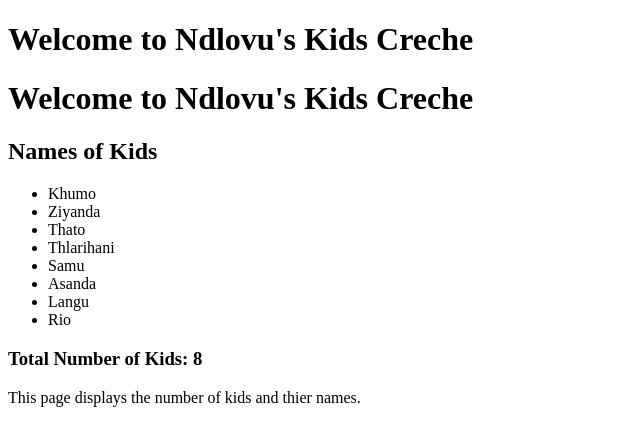
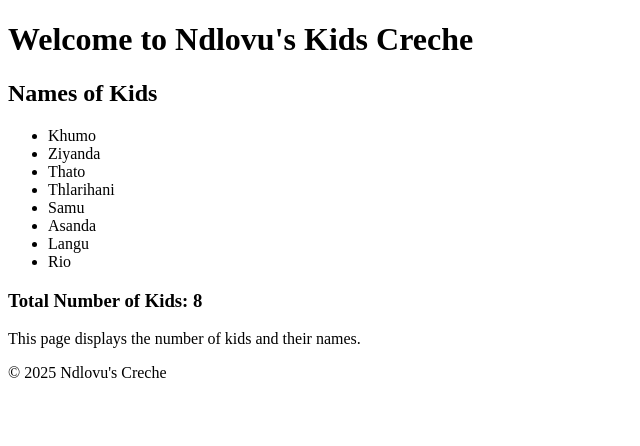
Before and after one commit to code1withme10-ui/gameshared-, a PHP site: page /tshwarelo/kids.php in a window 1280 px wide. Shown: the part 26-472 px from the top of the page, without its empty margins (0-640 px from the left). Run offline with PHP 8.4, Linux system fonts and the light colour scheme.

Commit message:
Final: Adjusted kids.php footer structure and committed changes to registration.php.

```diff
--- a/tshwarelo/kids.php
+++ b/tshwarelo/kids.php
@@ -10,7 +10,6 @@ include 'menu-bar.php';
     <title>Kids Names</title>
 </head>
 <body>
-    <h1>Welcome to Ndlovu's Kids Creche</h1>
     <h2>Names of Kids</h2>
 
     <?php
@@ -30,7 +29,11 @@ include 'menu-bar.php';
     // Display the result immediately after the list
     echo "<h3>Total Number of Kids: " . $total_kids . "</h3>";
     ?>
+<p>This page displays the number of kids and their names.</p>
 
-    <p>This page displays the number of kids and thier names.</p>
+    <footer>
+        <p>© 2025 Ndlovu's Creche</p>
+    </footer>
+
 </body>
 </html>
--- a/tshwarelo/registration.php
+++ b/tshwarelo/registration.php
@@ -32,8 +32,8 @@
             <input type="submit" value="Register" />
         </form>
     </main>
-    <footer>
-        <p>© 2025 Happy Kids Creche</p>
+      <footer>
+        <p>© 2025 Ndlovu's Creche</p>
     </footer>
 </body>
 </html>
```
